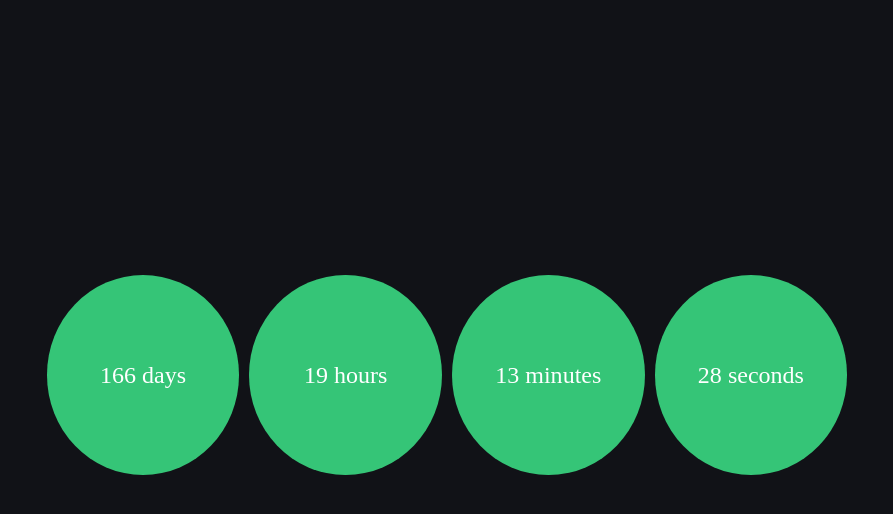
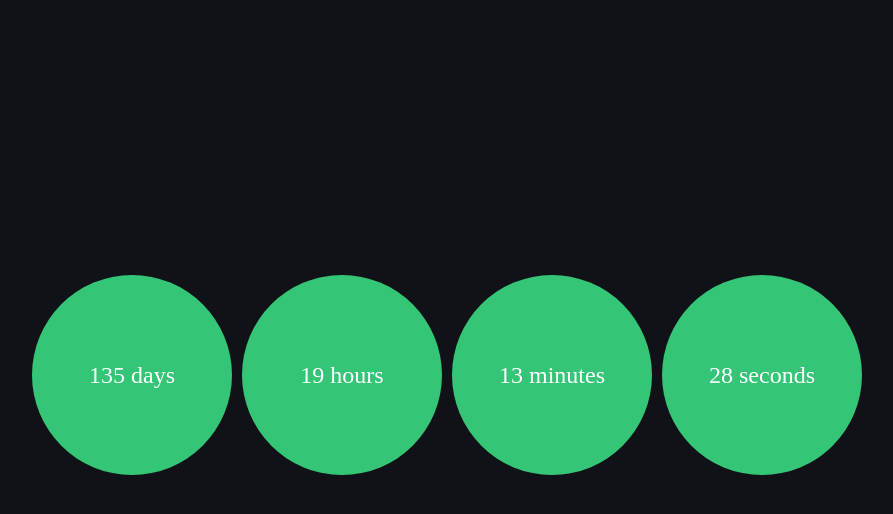
Before and after one commit to chumex412/My-birthday-timer, a plain HTML site: page index.html in a window 1280 px wide. Shown: the part 96-610 px from the top of the page, without its empty margins (193-1086 px from the left). Drawn offline with Linux system fonts and the light colour scheme.

Commit message:
Adjusted  timer values

```diff
--- a/Asset/CSS/style.css
+++ b/Asset/CSS/style.css
@@ -88,8 +88,8 @@ header h1 {
   align-items: center;
   justify-content: center;
   text-align: center;
-  width: 25%;
-  height: 15%;
+  width: 7.5rem;
+  height: 7.5rem;
   border-radius: 50%;
   margin-right: 1rem;
 }
@@ -109,17 +109,17 @@ header h1 {
   .container {
     max-width: 80%;
   }
+
+  .timer {
+    width: 20rem;
+    height: 20rem;
+  }
 }
 
 @media (min-width: 960px) {
   :root {
     --type-scale: 1.4;
     --height-scale: 1.35;
-  }
-
-  .timer {
-    width: 18%;
-    height: 25%;
   }
 }
 
--- a/Asset/JS/timer.js
+++ b/Asset/JS/timer.js
@@ -10,31 +10,26 @@ function updateTimer() {
   let date = new Date();
   let currentYear = date.getFullYear();
   let currentDate = date.getDate();
-  let currentMonth = date.getMonth();
-  let birthMonth = new Date(`${currentMonth + 6} 22 ${currentYear} 00:00:00`);
+  let birthMonth = new Date(`June 22 ${currentYear} 00:00:00`);
 
   let diff = birthMonth - date;
 
-  let day = Math.round(diff / 1000/  60 / 60 / 24);
-  let hour = Math.round(diff / 1000 / 60 / 60) % 24;
-  let minute = Math.round(diff / 1000 / 60) % 60;
-  let second = Math.round(diff / 1000) % 60;
+  let day = Math.floor(diff / 1000/  60 / 60 / 24);
+  let hour = Math.floor(diff / 1000 / 60 / 60) % 24;
+  let minute = Math.floor(diff / 1000 / 60) % 60;
+  let second = Math.floor(diff / 1000) % 60;
 
   showTimer(day, hour, minute, second);
 
 }
 
 function showTimer(...timer) {
-
+  // Create array of time values
+  let values = ['days', 'hours', 'minutes', 'seconds'];
+  // loop through to add timer to webpage
   for(let i = 0; i < timer.length; i++) {
-    timer[i] = timer[i] < 10 ? "0" + timer[i] : timer[i];
+    timerContainer.children[i].innerHTML = timer[i] < 10 ? `0${timer[i]} ${values[i]}` : `${timer[i]} ${values[i]}`;
   }
-  const [d, h, m, s] = timer
-  days.innerHTML = `${d} days`;
-  hours.innerHTML = `${h} hours`;
-  minutes.innerHTML = `${m} minutes`;
-  seconds.innerHTML = `${s} seconds`;
-
 }
 
 function startTimer() {
```
